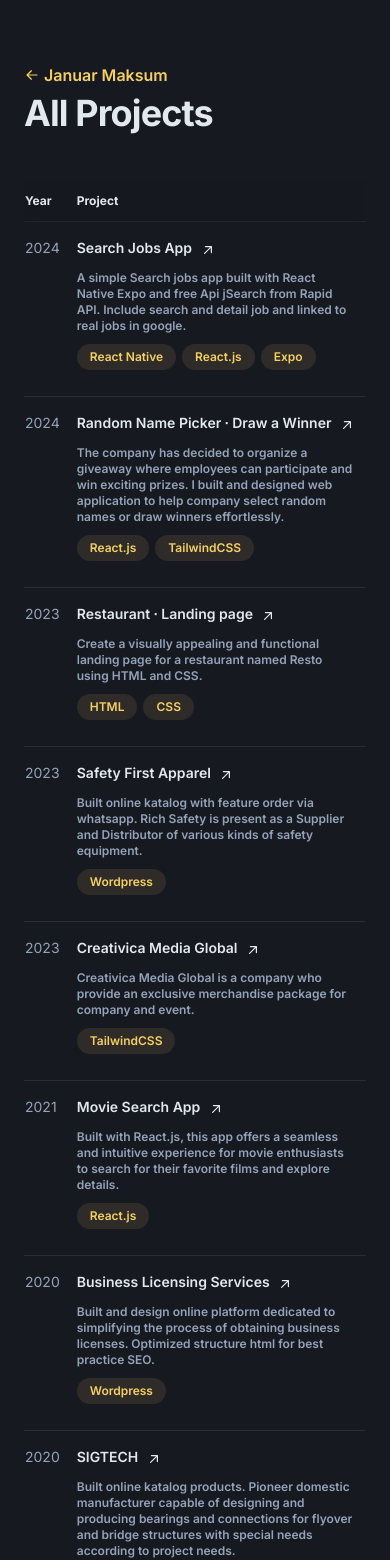
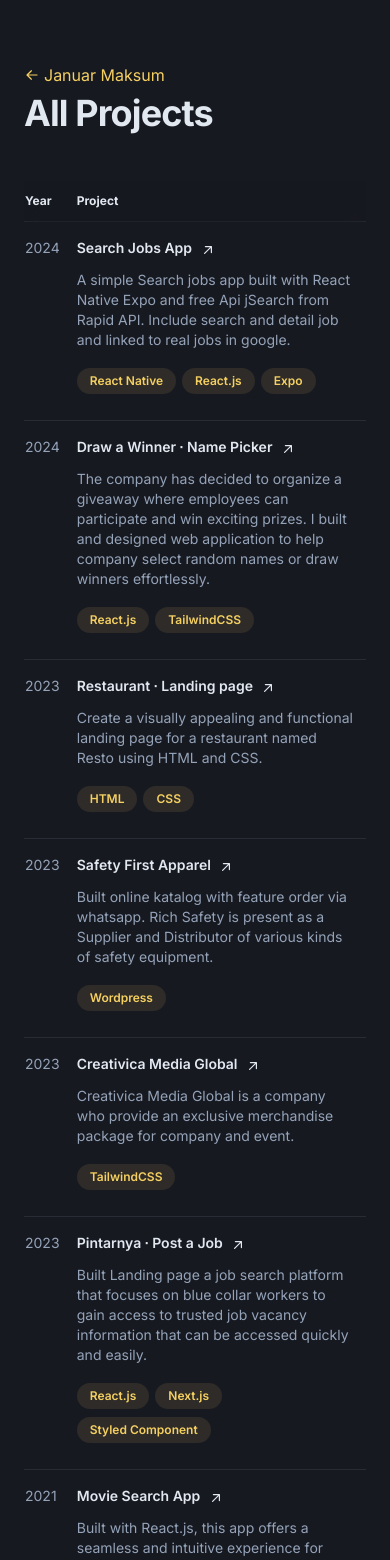
Before and after one commit to januarmaksum/januarmaksum.vercel.app, a React (Vite) app: page /projects in a window 390 px wide. Shown: the top 1560 px of the page. Built offline with nearby package versions, Linux system fonts and the light colour scheme.

Commit message:
feat: update project, adjust some ui

```diff
--- a/src/components/About.jsx
+++ b/src/components/About.jsx
@@ -7,10 +7,10 @@ export default function About() {
         frontend developer. My interest in visuals and code made me learn a lot
         about using supporting tools, such as software Visual Studio Code.
       </p>
-      <p>
+      <p className="hidden lg:block">
         Equipped with knowledge from studying informatics engineering, I
         understand how systems work behind the scenes until they are presented
-        to users. Understand the basic framework of programming languages, for
+        to users. Understand the basic programming languages, for
         example HTML, CSS and JavaScript.
       </p>
       <p>
--- a/src/components/AllProjects.jsx
+++ b/src/components/AllProjects.jsx
@@ -24,7 +24,7 @@ export default function AllProjects() {
       <div className="relative mt-16 xl:mt-24">
         <a
           href="/"
-          className="group mb-2 inline-flex items-center font-semibold leading-tight text-primary"
+          className="group mb-2 inline-flex items-center leading-tight text-primary"
         >
           <svg
             xmlns="http://www.w3.org/2000/svg"
@@ -80,30 +80,30 @@ export default function AllProjects() {
                 className="border-b border-slate-300/10 last:border-none"
               >
                 <td className="py-4 pr-4 align-top">{item.project_year}</td>
-                <th
-                  scope="row"
-                  className="py-4 md:pr-4 align-top font-medium text-slate-200"
-                >
+                <td className="py-4 md:pr-4 align-top text-slate-200">
                   <a
                     href={item.project_link}
-                    className="group-hover:text-primary cursor-pointer font-semibold"
+                    className="group-hover:text-primary cursor-pointer"
                     target="_blank"
                   >
-                    {item.project_title}{" "}
-                    <span className="md:hidden">
-                      <LinkArrow />
+                    <span className="font-semibold md:pr-0">
+                      {item.project_title}{" "}
+                      <span className="md:hidden">
+                        <LinkArrow />
+                      </span>
                     </span>
-                    <div className="py-3 pr-3 md:hidden align-top text-xs text-slate-400">
+
+                    <div className="py-3 pr-3 md:hidden font-normal align-top text-slate-400 text-sm break-words">
                       {item.project_description}
                     </div>
-                    <ul className="flex md:hidden flex-wrap -translate-y-1.5">
+                    <ul className="flex md:hidden mt-2 flex-wrap -translate-y-1.5">
                       {item.project_build_with.map((build, index) => (
                         <BuiltWith build={build} key={index} />
                       ))}
                     </ul>
                   </a>
-                </th>
-                <td className="hidden xl:table-cell py-4 pr-4 align-top text-sm lg:w-[40%]">
+                </td>
+                <td className="hidden xl:table-cell py-4 pr-4 align-top text-sm lg:w-[40%] break-words">
                   {item.project_description}
                 </td>
                 <td className="hidden lg:table-cell py-4 pr-4 align-top">
@@ -120,12 +120,12 @@ export default function AllProjects() {
                     target="_blank"
                   >
                     {item.project_link_type === "github" && (
-                      <div className="flex items-center gap-1">
+                      <div className="inline-flex items-center gap-1">
                         <span>GitHub</span>
                         <span>
                           <FaGithub
                             size={14}
-                            className="hover:text-slate-200 transition-all cursor-pointer"
+                            className="group-hover:text-slate-200 cursor-pointer"
                           />
                         </span>
                       </div>
--- a/src/components/Experiences.jsx
+++ b/src/components/Experiences.jsx
@@ -13,11 +13,11 @@ export default function Experiences({ data }) {
           {data?.job_start} &mdash; {data?.job_end}
         </header>
         <div className="lg:col-span-8 xl:col-span-7 z-10">
-          <h3 className="font-medium text-base group-hover:text-primary text-slate-200">
+          <h3 className="font-medium text-base group-hover:text-primary text-slate-200 mt-[5px] xl:mt-0">
             {data?.job_title} &#8729; {data?.employer_name}
             <LinkArrow />
           </h3>
-          <h4 className="text-sm text-slate-200">
+          <h4 className="text-sm text-slate-200 mt-[5px]">
             {data?.job_city} &#8729; {data?.job_employment_location} &#8729;{" "}
             {data?.job_employment_type}
           </h4>
--- a/src/data/projects.js
+++ b/src/data/projects.js
@@ -19,7 +19,7 @@ export const projects = [
   },
   {
     project_id: "asd02",
-    project_title: "Random Name Picker ∙ Draw a Winner",
+    project_title: "Draw a Winner ∙ Name Picker",
     project_description:
       "The company has decided to organize a giveaway where employees can participate and win exciting prizes. I built and designed web application to help company select random names or draw winners effortlessly.",
     project_build_with: ["React.js", "TailwindCSS"],
@@ -143,11 +143,11 @@ export const projects = [
     project_description:
       "Built landing page for Charity website to enhance our online presence and facilitate seamless donations and engagement.",
     project_build_with: ["Bootstrap", "Sass"],
-    project_link: "https://wegive.vercel.app",
-    project_link_short: "wegive.vercel.app",
+    project_link: "https://github.com/januarmaksum/wegive-charity-website",
+    project_link_short: "github.com/januarmaksum/wegive-charity-website",
     project_image: null,
     project_year: "2019",
-    project_link_type: "domain",
+    project_link_type: "github",
   },
   {
     project_id: "asd14",
@@ -173,4 +173,16 @@ export const projects = [
     project_year: "2020",
     project_link_type: "domain",
   },
+  {
+    project_id: "asd16",
+    project_title: "Pintarnya ∙ Post a Job",
+    project_description:
+      "Built Landing page a job search platform that focuses on blue collar workers to gain access to trusted job vacancy information that can be accessed quickly and easily.",
+    project_build_with: ["React.js", "Next.js", "Styled Component"],
+    project_link: "https://pintarnya.com/pasang-loker",
+    project_link_short: "pintarnya.com/pasang-loker",
+    project_image: null,
+    project_year: "2023",
+    project_link_type: "domain",
+  },
 ];
```
